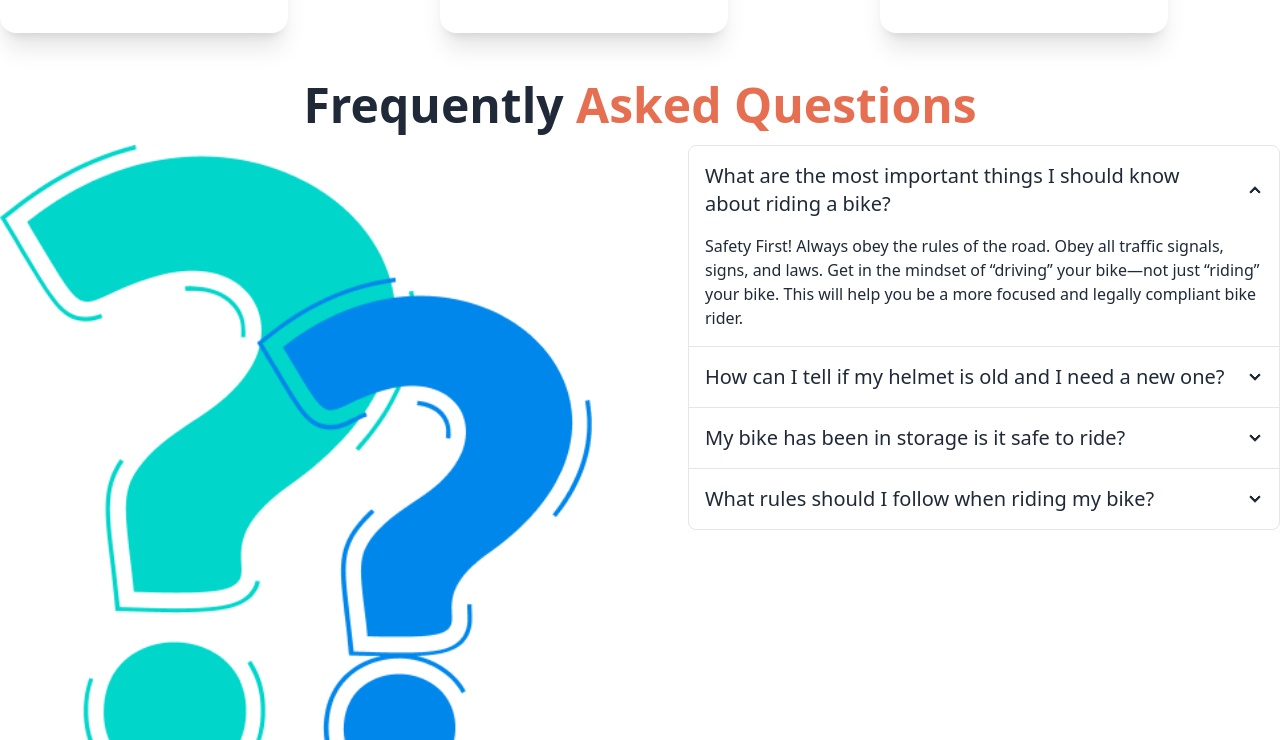
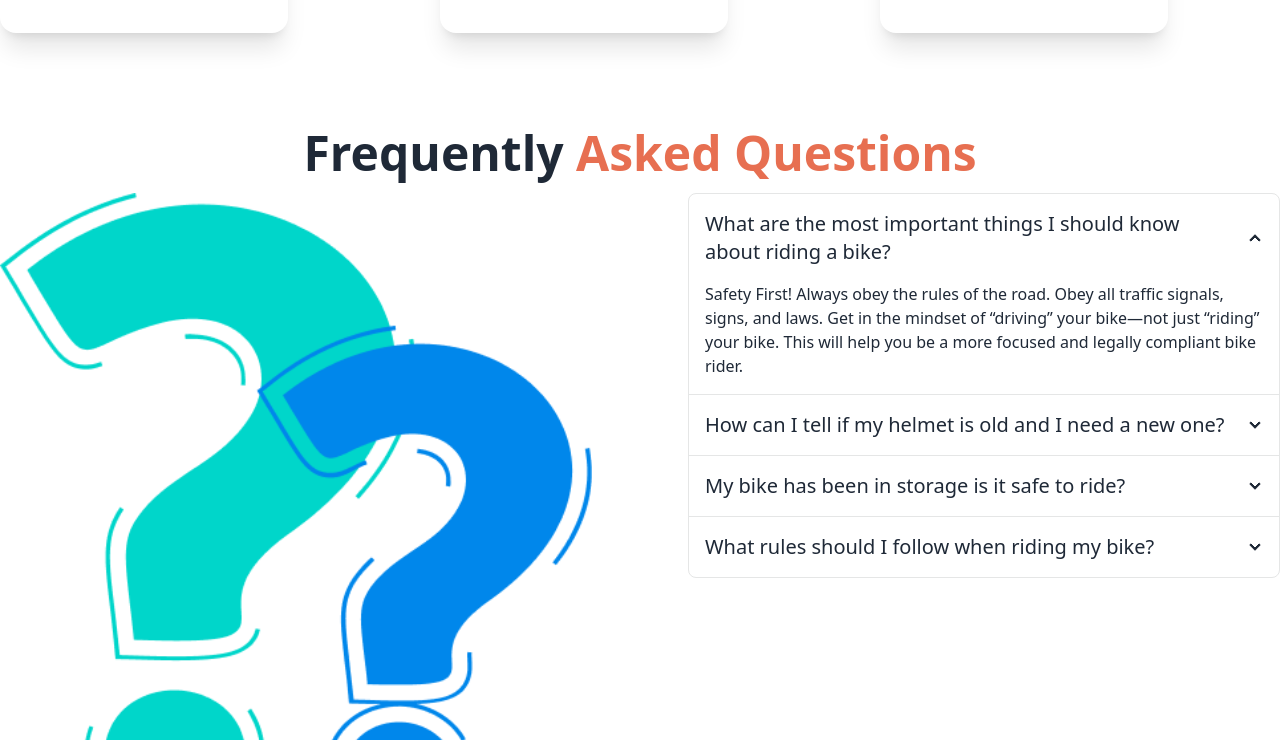
Before and after one commit to anupamahalder/bike-lover, a website: page index.html in a window 1280 px wide. Shown: the part 2120-2860 px from the top of the page. Drawn offline with nearby package versions, Linux system fonts and the light colour scheme; files whose address does not match are found by name.

Commit message:
Added margin to faq section

```diff
--- a/index.html
+++ b/index.html
@@ -240,7 +240,7 @@
           </div>
       </section>
       <!-- FAQ section  -->
-      <section class="items-center w-full">
+      <section class="items-center w-full py-12">
         <h1 class="font-bold text-center text-5xl py-4">
           Frequently <span class="text-primary-color">Asked Questions</span></h1>
           <div class="grid grid-rows-1 gap-24 md:grid-rows-1 lg:grid-cols-2">
```
